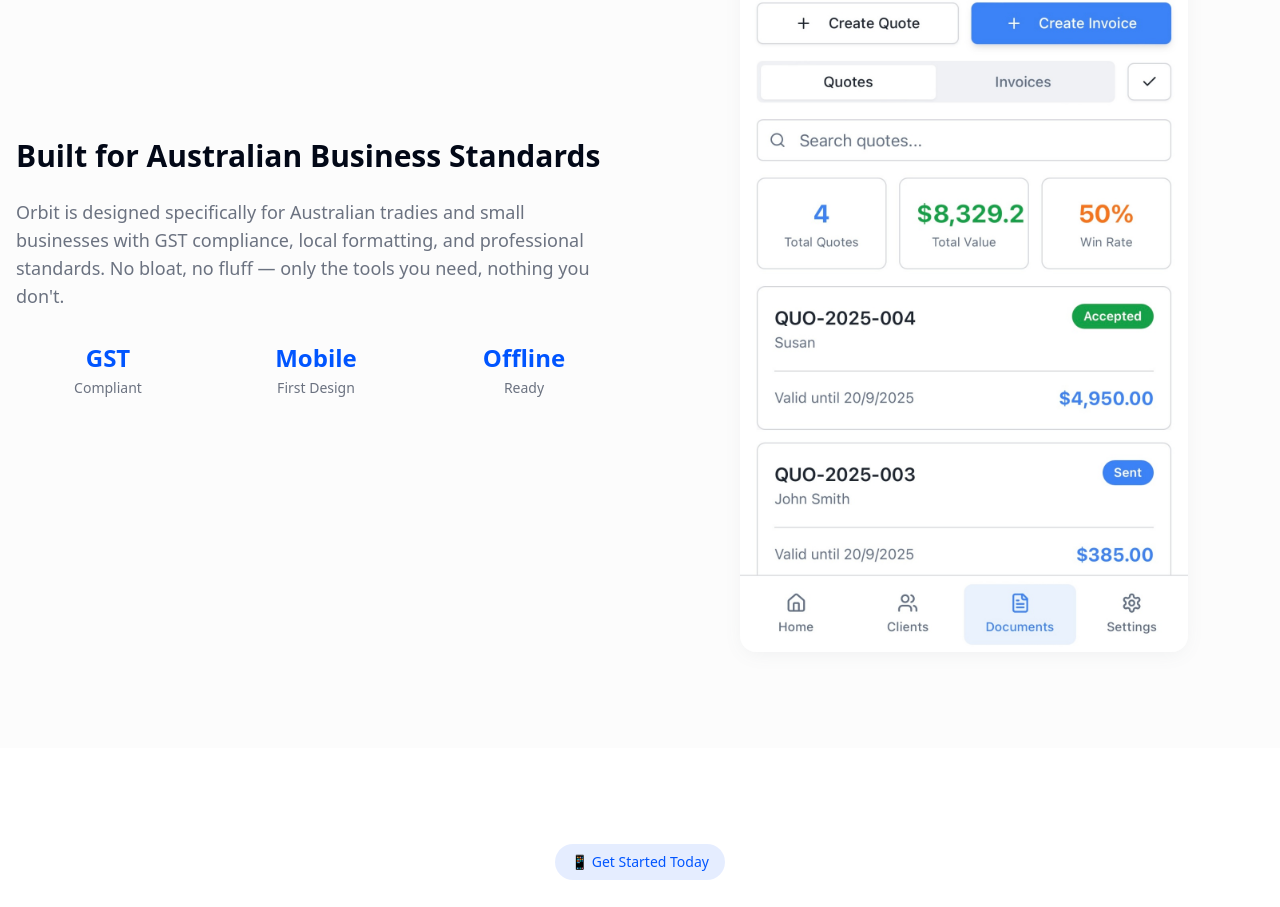
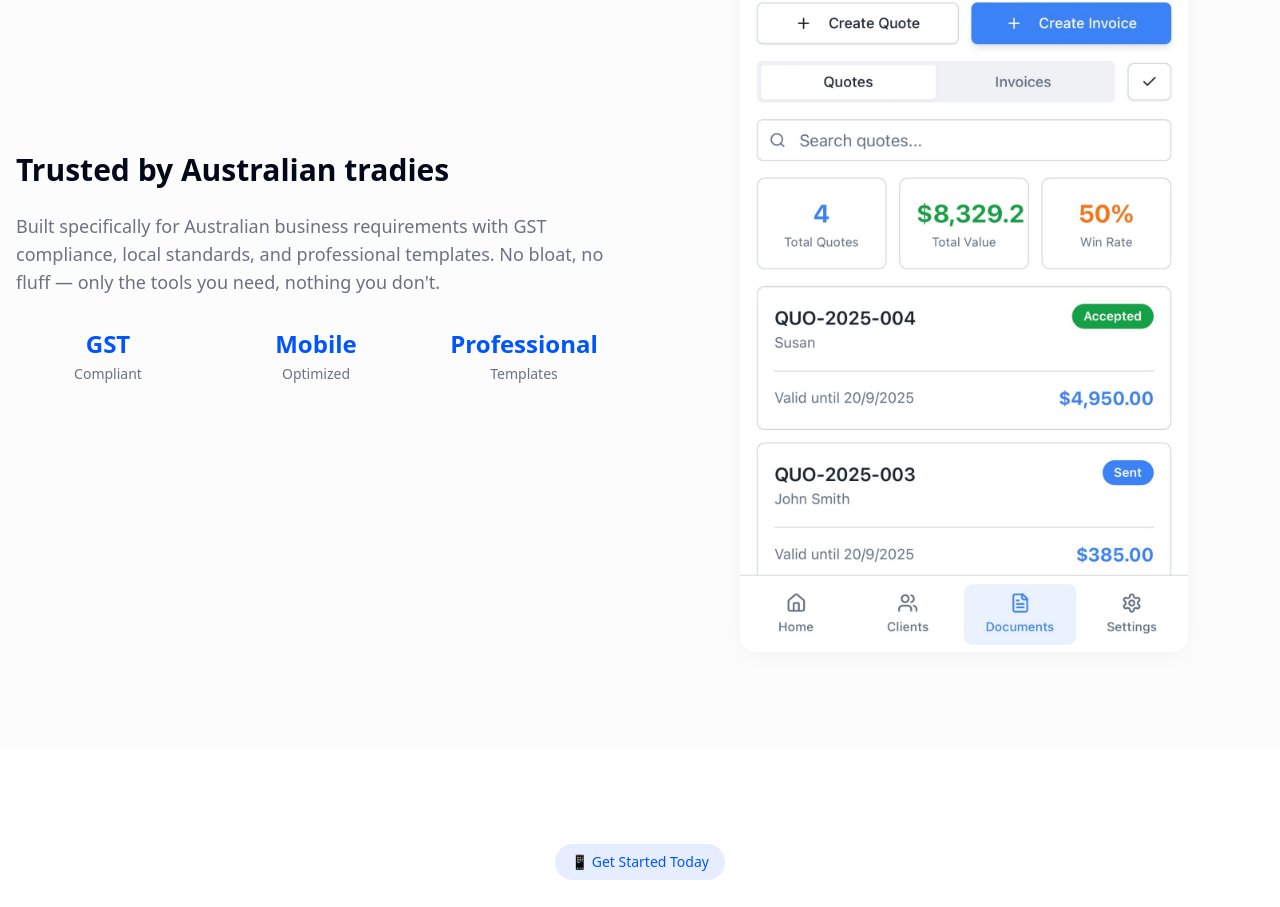
Before and after one commit to cpmas/orbit-pro-page, a React (Vite) app: page / in a window 1280 px wide. Shown: the part 1944-2851 px from the top of the page. Built offline with nearby package versions, Linux system fonts and the light colour scheme.

Commit message:
Revert trust card changes
Revert the previous changes to the trust card section, removing specific user numbers while retaining the trust-building elements.

```diff
--- a/src/components/Features.tsx
+++ b/src/components/Features.tsx
@@ -84,12 +84,12 @@ const Features = () => {
         <div className="grid lg:grid-cols-2 gap-12 items-center">
           <div>
             <h3 className="text-2xl sm:text-3xl font-bold text-foreground mb-6">
-              Built for Australian Business Standards
+              Trusted by Australian tradies
             </h3>
             <p className="text-lg text-muted-foreground mb-8">
-              Orbit is designed specifically for Australian tradies and small businesses with
-              GST compliance, local formatting, and professional standards. No bloat, no fluff —
-              only the tools you need, nothing you don't.
+              Built specifically for Australian business requirements with GST compliance,
+              local standards, and professional templates. No bloat, no fluff — only the
+              tools you need, nothing you don't.
             </p>
             <div className="grid grid-cols-3 gap-6 text-center">
               <div>
@@ -98,11 +98,11 @@ const Features = () => {
               </div>
               <div>
                 <div className="text-2xl font-bold text-primary mb-1">Mobile</div>
-                <div className="text-sm text-muted-foreground">First Design</div>
+                <div className="text-sm text-muted-foreground">Optimized</div>
               </div>
               <div>
-                <div className="text-2xl font-bold text-primary mb-1">Offline</div>
-                <div className="text-sm text-muted-foreground">Ready</div>
+                <div className="text-2xl font-bold text-primary mb-1">Professional</div>
+                <div className="text-sm text-muted-foreground">Templates</div>
               </div>
             </div>
           </div>
```
